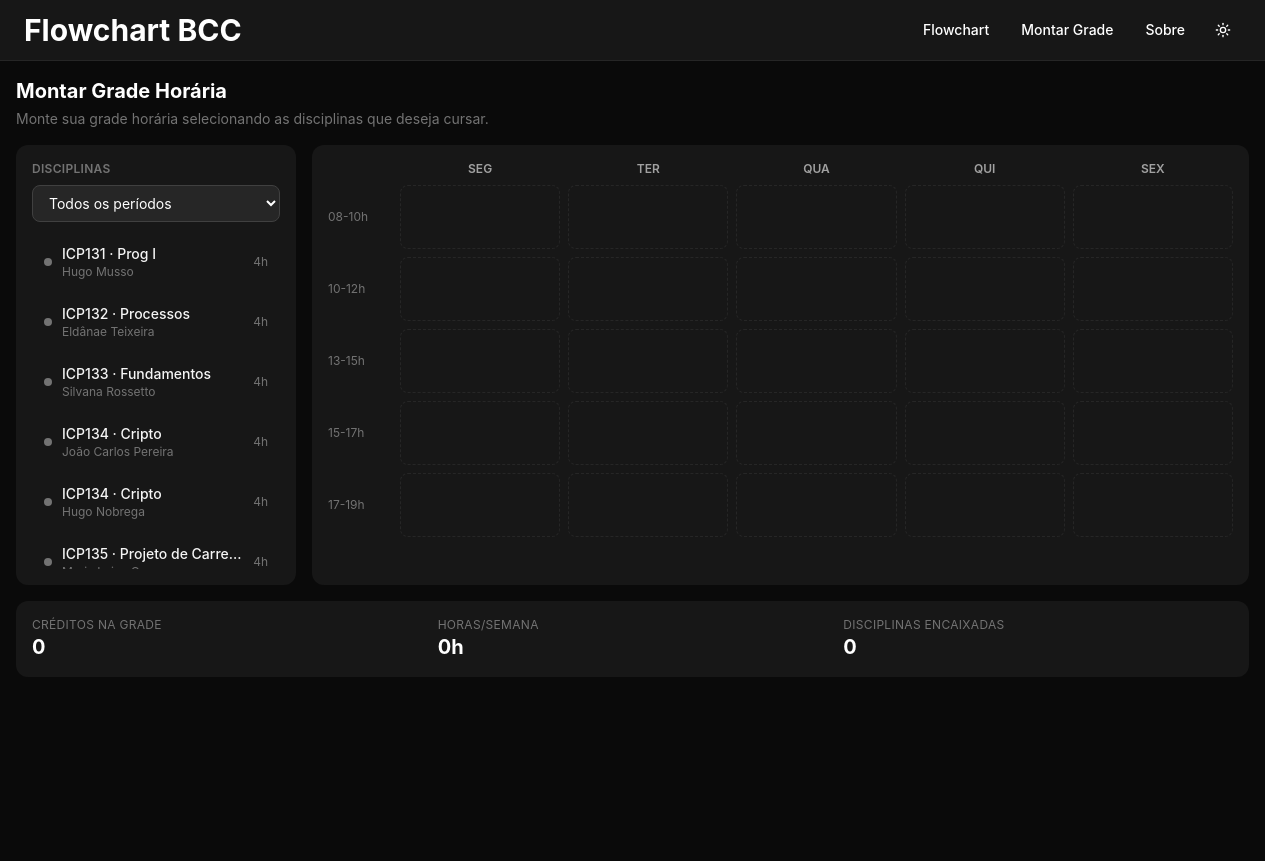
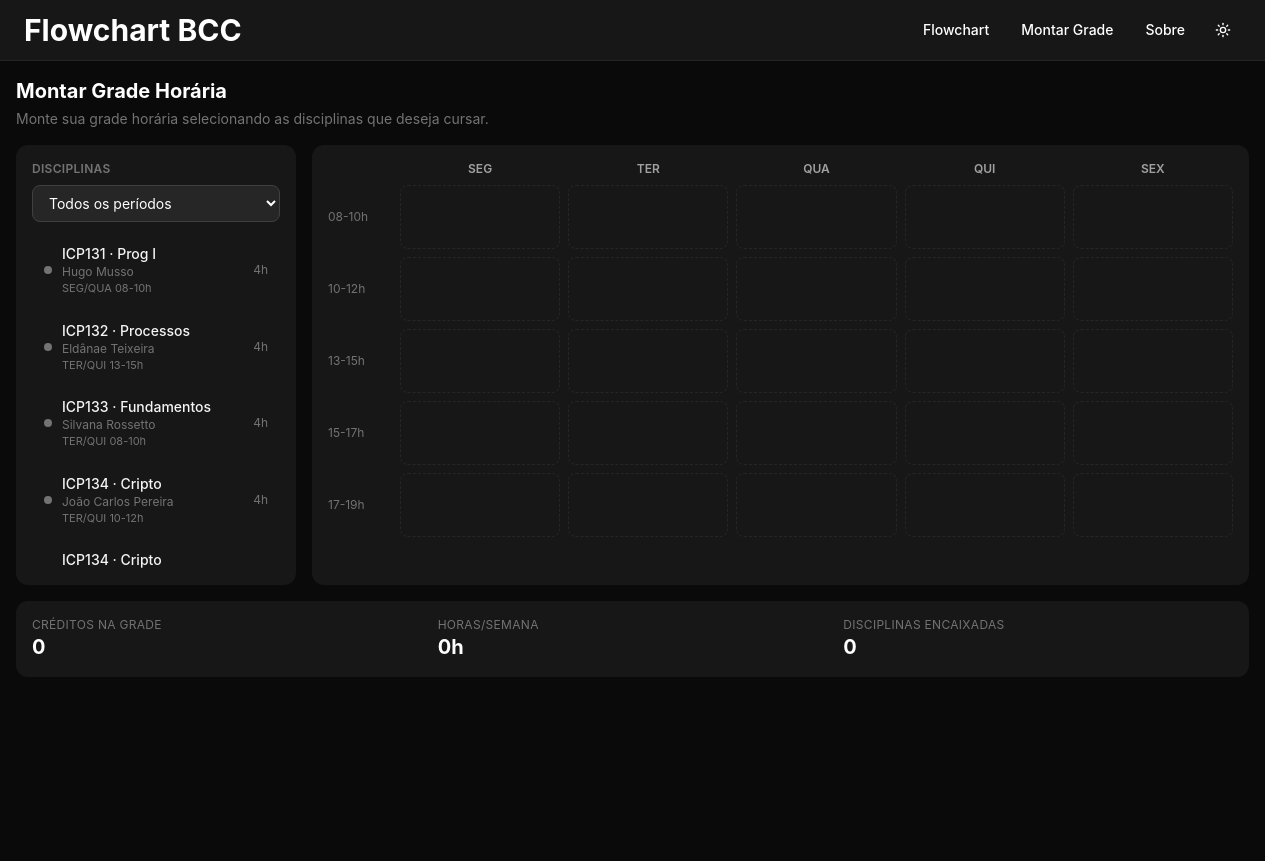
Before and after one commit to borges-1802/flowchart, a React (Vite) app: page /flowchart/grade in a window 1280 px wide. Built offline with nearby package versions, Linux system fonts and the light colour scheme.

Commit message:
feat: adicionando horarios de materias

```diff
--- a/src/components/Grade/DisciplineListItem.tsx
+++ b/src/components/Grade/DisciplineListItem.tsx
@@ -12,6 +12,16 @@ interface DisciplineListItemProps {
   onRemove: () => void;
 }
 
+function formatSlots(slots: { day: string; time: string }[]): string {
+  const dayGroupsByTime = new Map<string, string[]>();
+  for (const slot of slots) {
+    const days = dayGroupsByTime.get(slot.time) ?? [];
+    days.push(slot.day);
+    dayGroupsByTime.set(slot.time, days);
+  }
+  return [...dayGroupsByTime.entries()].map(([time, days]) => `${days.join('/')} ${time}`).join(', ');
+}
+
 export function DisciplineListItem({
   theme,
   option,
@@ -22,6 +32,7 @@ export function DisciplineListItem({
   onRemove,
 }: DisciplineListItemProps) {
   const isDark = theme === 'dark';
+  const schedule = formatSlots(option.slots);
 
   if (isPlaced) {
     const color = colorIndex !== undefined ? getColorByIndex(colorIndex) : null;
@@ -35,6 +46,7 @@ export function DisciplineListItem({
             {option.subjectId} · {option.shortName}
           </span>
           <span className="block truncate text-xs opacity-80">{option.teacher}</span>
+          <span className="block truncate text-[11px] opacity-70">{schedule}</span>
         </span>
         <span className="shrink-0 text-xs opacity-80">{option.hours}h</span>
         <button
@@ -66,6 +78,7 @@ export function DisciplineListItem({
           {option.subjectId} · {option.shortName}
         </span>
         <span className="block truncate text-xs text-neutral-500">{option.teacher}</span>
+        <span className="block truncate text-[11px] text-neutral-500">{schedule}</span>
       </span>
       <span className="shrink-0 text-xs text-neutral-500">{option.hours}h</span>
     </button>
```
